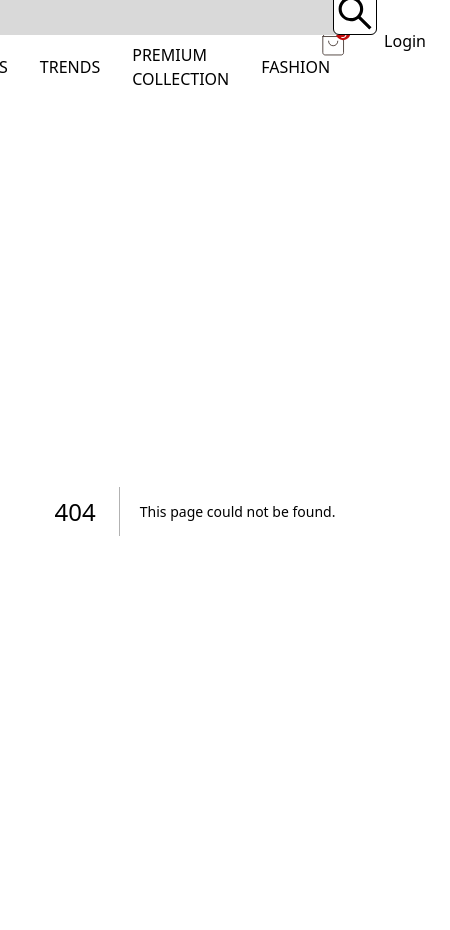
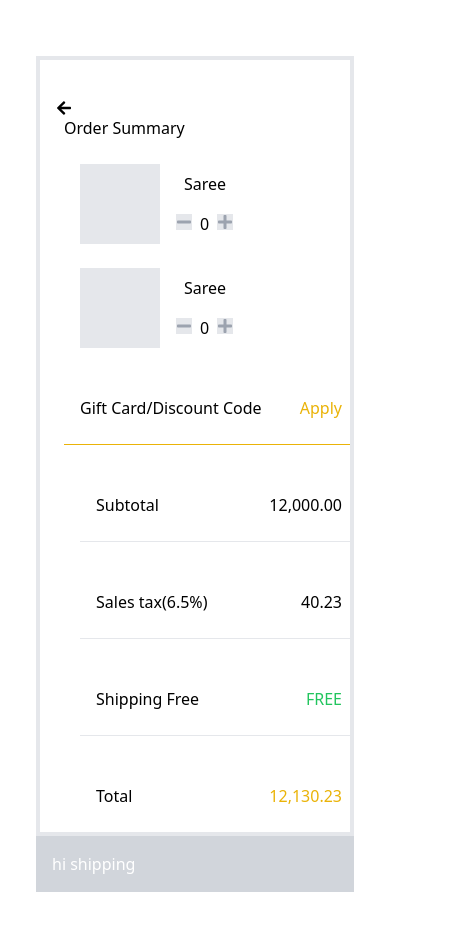
Before and after one commit to Chandan17801/frontend-temp, a Next.js app: page /ship_address/ship_add in a window 390 px wide. Before the commit this address had no page. Shown: the top 930 px of the page, 450 px wide, since content can reach past the window. Built offline with nearby package versions, Linux system fonts and the light colour scheme.

Commit message:
responsive

```diff
--- a/src/components/shipping/Ship.jsx
+++ b/src/components/orderSummary/OrderSum.jsx
@@ -22,7 +22,7 @@ const Ship = () => {
   };
 
   return (
-    <div className="w-1/2  ml-4 md:ml-10 mr-4 md:mr-10 mt-10">
+    <div className="w-full md:w-1/2  ml-4 md:ml-10 mr-4 md:mr-10 mt-10">
       <div className="flex flex-col md:flex-row">
         <FaArrowLeft className="mr-2" />
         <h2 className="pl-2 md:pl-4">Order Summary</h2>
@@ -68,14 +68,14 @@ const Ship = () => {
             </button>
           </div>
         </div>
-        <p className="m-6">599.00</p>
       </div>
-      <div className="flex ml-20 md:ml-20 items-center mt-6 md:mt-0">
-        <p className="mb-20 md:mb-0 md:mr-6">Gift Card/Discount Code</p>
-        <a href="#" className="text-yellow-500 mt-16 justify-between p-6">
-          Apply
-        </a>
-        <br />
+      <div className=" md:ml-2 md:ml-15 items-center mt-6 md:mt-0">
+        <div className="flex justify-between p-6">
+          <p className=" md:mb-0 ">Gift Card/Discount Code</p>
+          <a href="#" className="text-yellow-500  justify-between">
+            Apply
+          </a>
+        </div>
       </div>
       <hr className="border-t border-yellow-500 w-full ml-2" />
 
--- a/src/pages/_app.js
+++ b/src/pages/_app.js
@@ -6,7 +6,7 @@ import "./setting.css";
 export default function App({ Component, pageProps }) {
   return (
     <>
-      <Navbar />
+      {/* <Navbar /> */}
       <main className="min-h-screen">
         <Component {...pageProps} />
       </main>
--- a/src/pages/ship/ship.jsx
+++ b/src/pages/ship/ship.jsx
@@ -1,5 +1,5 @@
 import React from "react";
-import Ship from "@/components/shipping/Ship";
+import Ship from "@/components/orderSummary/OrderSum";
 
 const ship = () => {
   return (
--- /dev/null
+++ b/src/pages/ship_address/ship_add.jsx
@@ -0,0 +1,18 @@
+import React from "react";
+import OrderSummary from "@/components/orderSummary/OrderSum";
+
+const ShipAdd = () => {
+  return (
+    <div className="flex flex-col  mt-10 md:flex-row m-5 p-4">
+      <div className=" border-4 md:w-1/2 overflow-hidden ">
+        <OrderSummary />
+      </div>
+
+      <div className=" border-5-red md:w-1/2 bg-gray-300 p-4 ">
+        <h1 className="text-white">hi shipping</h1>
+      </div>
+    </div>
+  );
+};
+
+export default ShipAdd;
```
